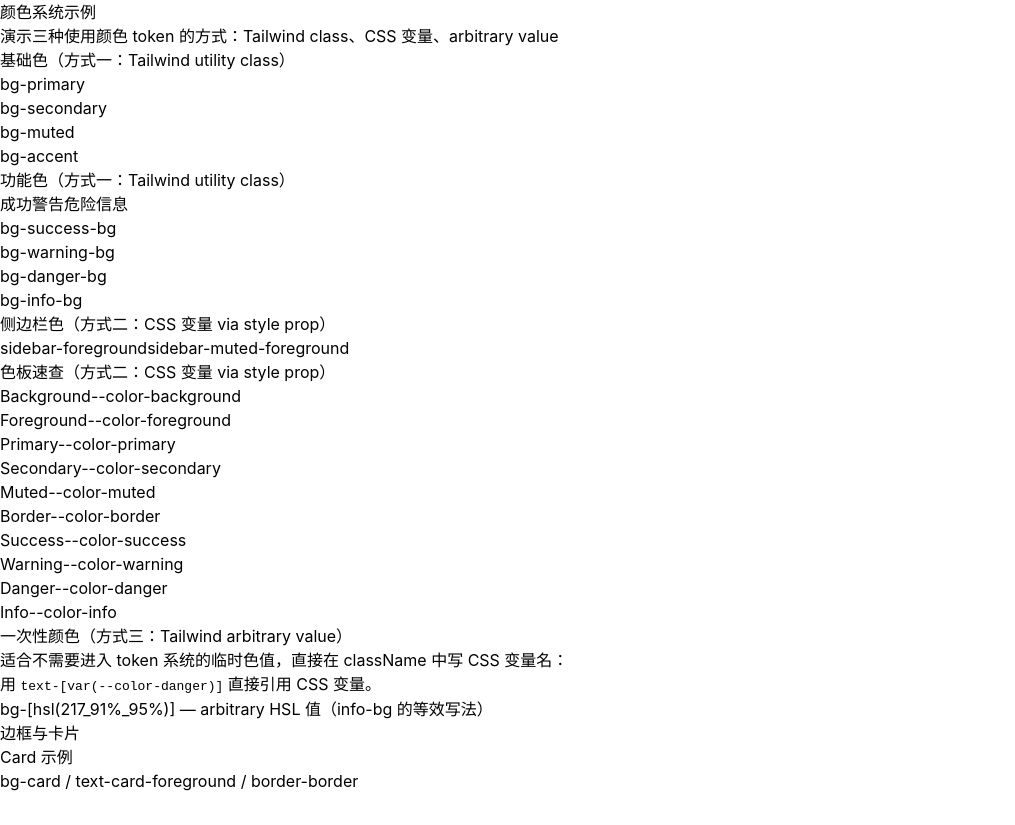
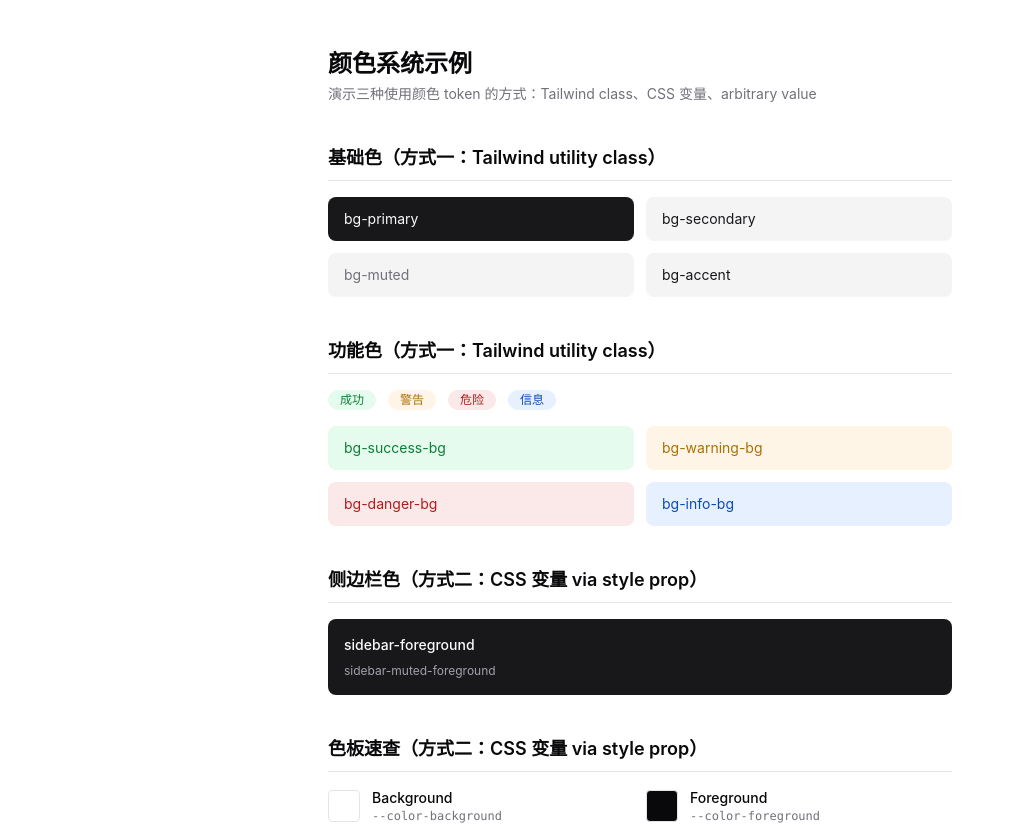
Before and after one commit to Wangwenxiao-web/react-template, a React (Vite) app: page / in a window 1280 px wide. Shown: the top 825 px of the page, without its empty margins (0-1015 px from the left). Before the commit the page ends 800 px from the top, so only its background shows below. Built offline with nearby package versions, Linux system fonts and the light colour scheme.

Commit message:
fix: 修复 Tailwind 样式导入失效问题

```diff
--- a/src/styles/global.css
+++ b/src/styles/global.css
@@ -1,5 +1,5 @@
-@import url('tailwindcss');
-@import url('./tokens.css');
+@import 'tailwindcss';
+@import './tokens.css';
 
 @theme inline {
   --color-background: var(--color-background);
```
Also changed, not shown: .stylelintrc.json.
